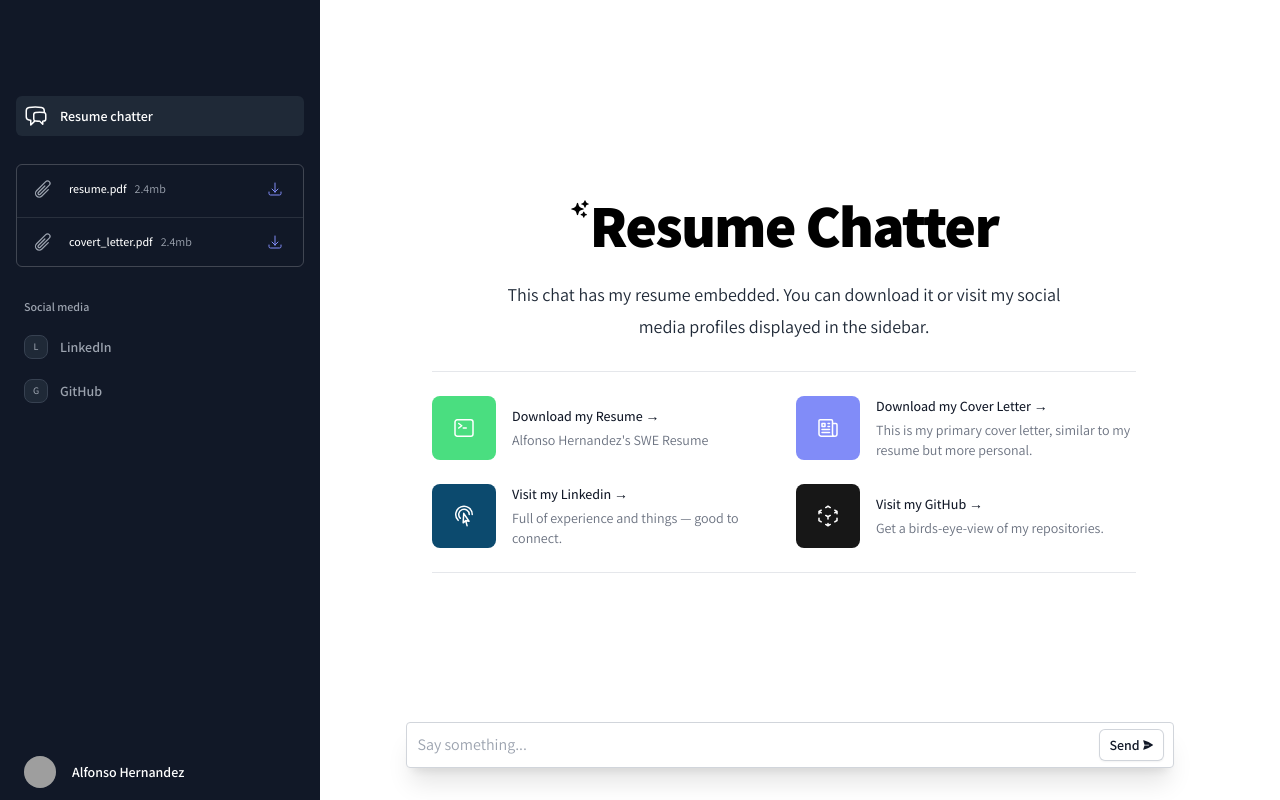
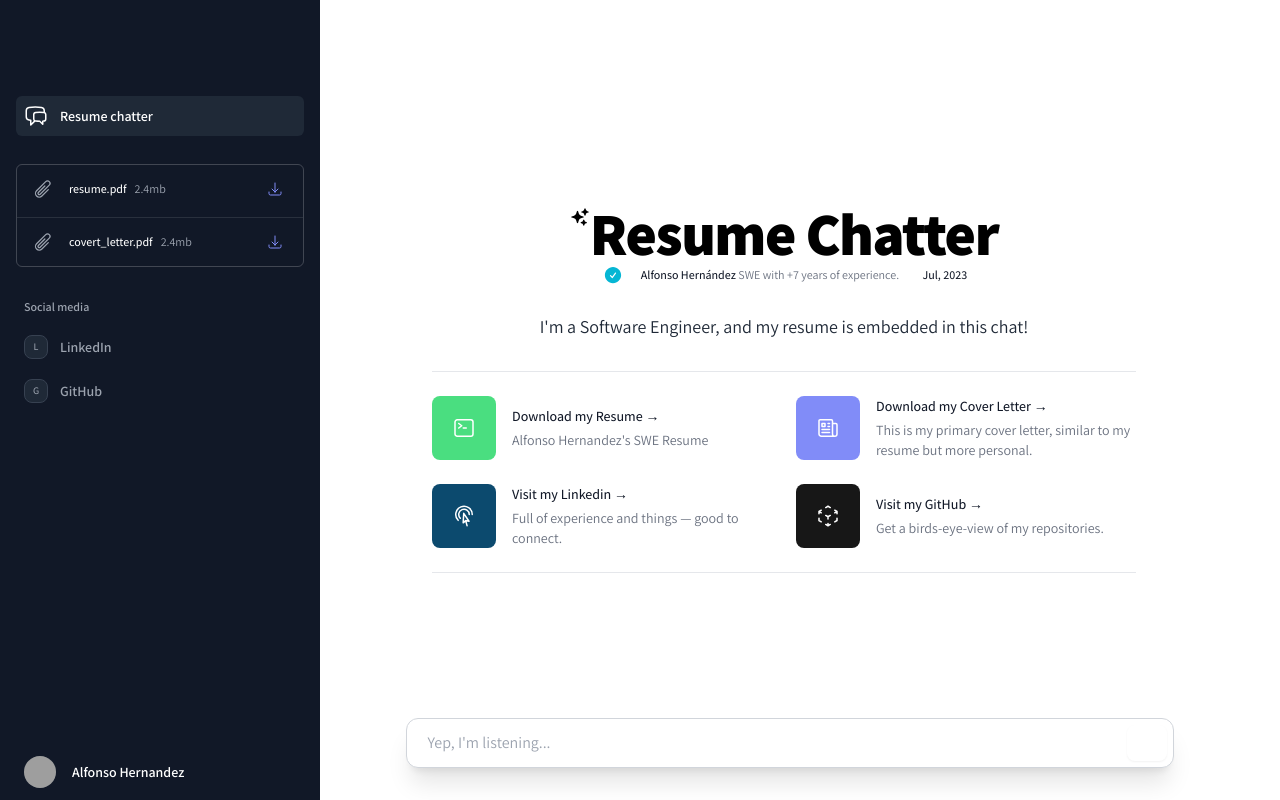
Before and after one commit to aheruz/next-langchain-app, a Next.js app: page / in a window 1280 px wide. Built offline with nearby package versions, Linux system fonts and the light colour scheme; grey boxes are pictures that could not be loaded.

Commit message:
feat: UI on init and form

```diff
--- a/app/components/Chat.tsx
+++ b/app/components/Chat.tsx
@@ -79,15 +79,15 @@ export function Chat() {
         }
         <form onSubmit={handleSubmit} className="fixed w-[98%] ml-[1%] left-0 sm:ml-[-2%] sm:left-auto sm:w-full max-w-3xl bottom-0">
             <input
-            className="text-md text-gray-500 w-full border border-gray-300 rounded mb-8 shadow-xl p-2.5"
+            className="text-md text-gray-500 w-full border border-gray-300 rounded-xl mb-8 shadow-xl p-3 pl-5 focus:outline-none"
             value={input}
-            placeholder="Say something..."
+            placeholder="Yep, I'm listening..."
             onChange={handleInputChange}/>
             <button
             type="submit"
-            className="absolute right-2 mt-[0.415rem] mr-0.5 rounded-md bg-white px-2.5 py-1.5 text-sm font-semibold text-gray-900 shadow-sm ring-1 ring-inset ring-gray-300 hover:bg-gray-50"
+            className="absolute right-1 mt-[6.5px] mr-[3px] rounded-lg bg-white px-2 pr-1.5 py-1.5 text-sm font-semibold bg-green-600 text-white shadow-sm ring-0 hover:bg-green-700"
             >
-            Send <PaperAirplaneIcon className="h-3 w-3 -mt-0.5 inline" aria-hidden="true"/>
+              <PaperAirplaneIcon className="h-6 w-6 ml-[2px] mt-[0.25px] inline" aria-hidden="true"/>
             </button>
         </form>
       </div>
--- a/app/components/InitMessage.tsx
+++ b/app/components/InitMessage.tsx
@@ -1,4 +1,7 @@
-import { SparklesIcon } from '@heroicons/react/24/solid'
+import {
+  SparklesIcon,
+  CheckCircleIcon,
+  } from '@heroicons/react/24/solid'
 import {
     CommandLineIcon,
     NewspaperIcon,
@@ -45,11 +48,28 @@ export function InitMessage() {
                     <div className='flex justify-center'>
                         <SparklesIcon className="h-5 w-5 mt-1" aria-hidden="true"/>
                         <h1 className="text-4xl font-black tracking-tight text-black sm:text-6xl">
-                            Resume Chatter
+                          Resume Chatter
                         </h1>
                     </div>
+                    <>
+                      <ul role="list" className="space-y-6 mx-auto w-3/4">
+                        <li key='hi' className="relative flex gap-x-4">
+                          <>
+                            <div className="relative flex h-6 w-6 flex-none items-center justify-center bg-white">
+                            <CheckCircleIcon className="h-5 w-5 text-cyan-500" aria-hidden="true" />
+                            </div>
+                            <p className="text-left flex-auto py-0.5 text-xs leading-5 text-gray-500">
+                              <span className="font-medium text-gray-900">Alfonso Hernández</span> SWE with +7 years of experience.
+                            </p>
+                            <time dateTime="date" className="flex-none py-0.5 text-xs leading-5 text-gray-500">
+                              <span className="font-medium text-gray-900">Jul, 2023</span>
+                            </time>
+                          </>
+                        </li>
+                      </ul>
+                    </>
                     <p className="max-w-xl mt-6 text-lg leading-8 text-gray-800">
-                    This chat has my resume embedded. You can download it or visit my social media profiles displayed in the sidebar.
+                      I'm a Software Engineer, and my resume is embedded in this chat!
                     </p>
                 </div>
             </div>
```
